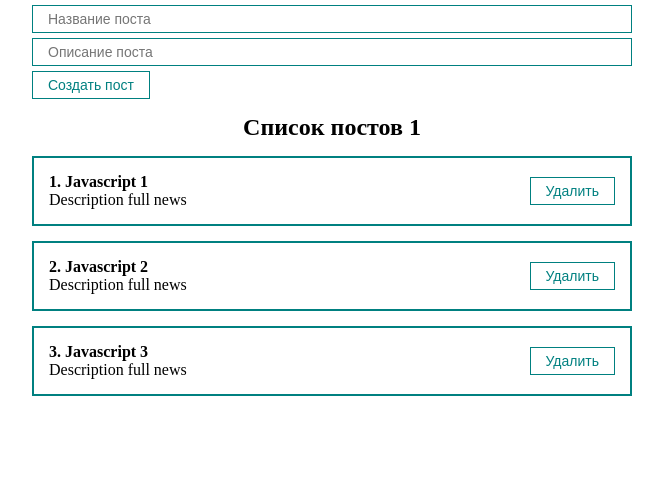
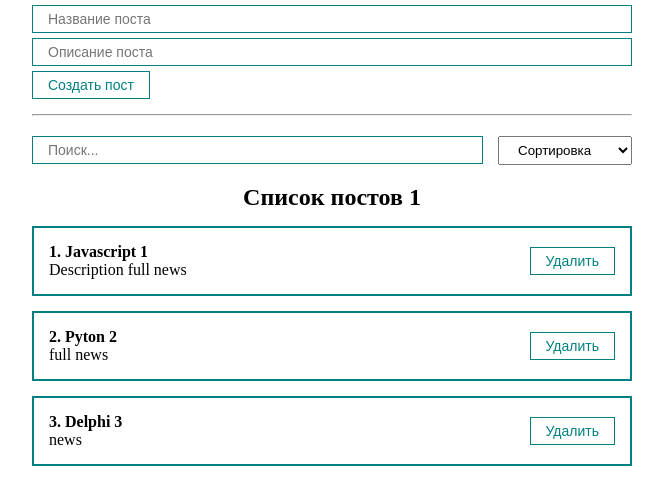
Before and after one commit to alexdolg1967/react-fund, a React (Create React App) app: page / in a window 1280 px wide. Shown: the top 504 px of the page, without its empty margins (308-971 px from the left). Built offline with nearby package versions, Linux system fonts and the light colour scheme; the HTML template or start-up script is replaced by a standard one.

Commit message:
add sort & search

```diff
--- a/src/App.js
+++ b/src/App.js
@@ -1,14 +1,33 @@
 import React, { useState } from "react";
 import PostForm from "./components/PostForm";
 import PostList from "./components/PostList";
+import MyInput from "./components/UI/Input/MyInput";
+import { MySelect } from "./components/UI/Select/MySelect";
 import "./styles/App.css";
 
 function App() {
     const [posts, setPosts] = useState([
         { id: 1, title: "Javascript 1", body: "Description full news" },
-        { id: 2, title: "Javascript 2", body: "Description full news" },
-        { id: 3, title: "Javascript 3", body: "Description full news" },
+        { id: 2, title: "Pyton 2", body: " full news" },
+        { id: 3, title: "Delphi 3", body: " news" },
     ]);
+
+	const [selectedSort, setSelectedSort] = useState('')
+	const [searchQuery, setSearchQuery] = useState('')
+
+	function getSortedPosts(){
+		console.log('Отработалла функция сортед постс')
+		if (selectedSort) {
+			return [...posts].sort((a, b) => a[selectedSort].localeCompare(b[selectedSort]))
+		}
+		return posts
+	}
+
+	const sortedPosts = getSortedPosts()
+
+	const sortPosts = (sort) => {
+		setSelectedSort(sort)
+	}
 
     const createPost = (newPost) => {
         setPosts([...posts, newPost]);
@@ -21,10 +40,27 @@
     return (
         <div className="app">
             <PostForm create={createPost} />
+			<hr/>
+			<div className="search">
+				<MyInput
+					value={searchQuery}
+					onChange={e => setSearchQuery(e.target.value)}
+					placeholder="Поиск..."
+				/>
+				<MySelect className="my_select"
+					value={selectedSort}
+					onChange={sortPosts}
+					defaultValue="Сортировка "
+					options={[
+						{value: 'title', name: 'По названию'},
+						{value: 'body', name: 'По описанию'},
+					]}
+				/>
+			</div>
             {posts.length !== 0 ? (
                 <PostList
                     remove={removePost}
-                    posts={posts}
+                    posts={sortedPosts}
                     title="Список постов 1"
                 />
             ) : (
--- /dev/null
+++ b/src/components/UI/Select/MySelect.jsx
@@ -0,0 +1,21 @@
+import React from 'react'
+import classes from "./MySelect.module.css";
+
+export const MySelect = ({options, defaultValue, value, onChange}) => {
+	return (
+        <select
+            className={classes.my_select}
+            value={value}
+            onChange={(event) => onChange(event.target.value)}
+        >
+            <option disabled value="">
+                {defaultValue}
+            </option>
+            {options.map((option) => (
+                <option key={option.value} value={option.value}>
+                    {option.name}
+                </option>
+            ))}
+        </select>
+    );
+}
--- /dev/null
+++ b/src/components/UI/Select/MySelect.module.css
@@ -0,0 +1,4 @@
+.my_select{
+	margin-left: 15px;
+	padding: 5px 15px;
+}
--- a/src/styles/App.css
+++ b/src/styles/App.css
@@ -18,8 +18,15 @@
     color: brown;
     margin-top: 15px;
 }
+.app hr{
+	margin: 15px 0;
+}
 .main{
     margin-top: 15px;
+}
+.search{
+	display: flex;
+	align-items: center;
 }
 .post{
 	display: flex;
```
